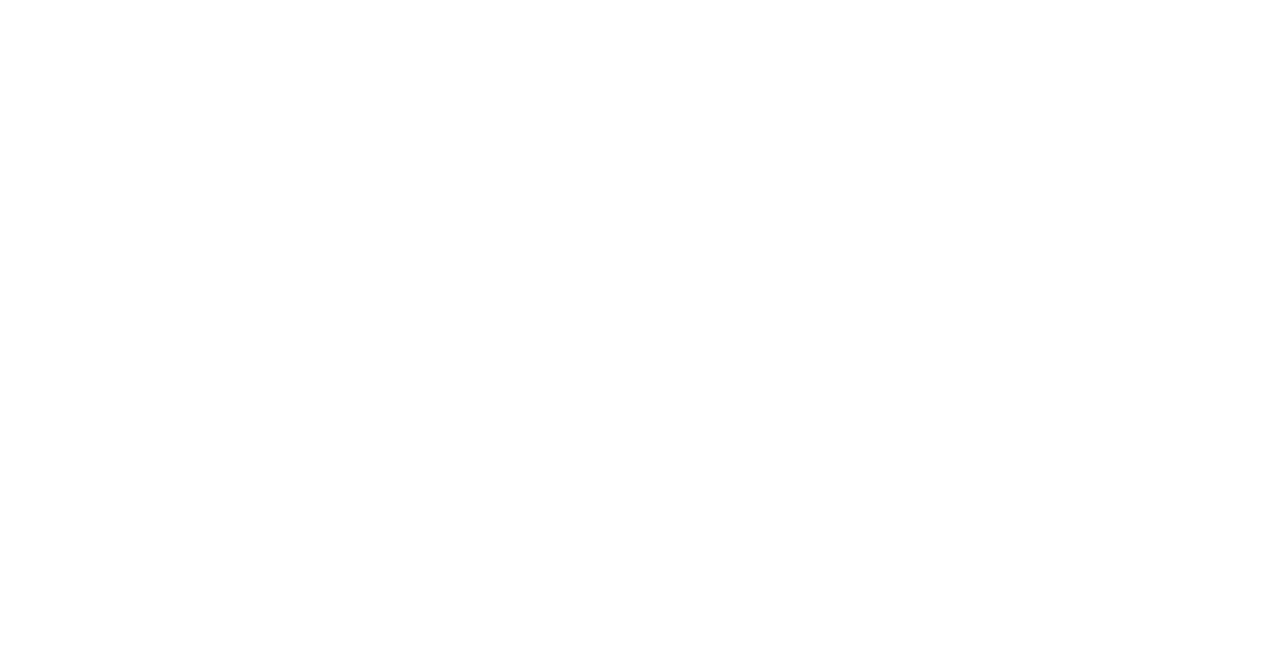
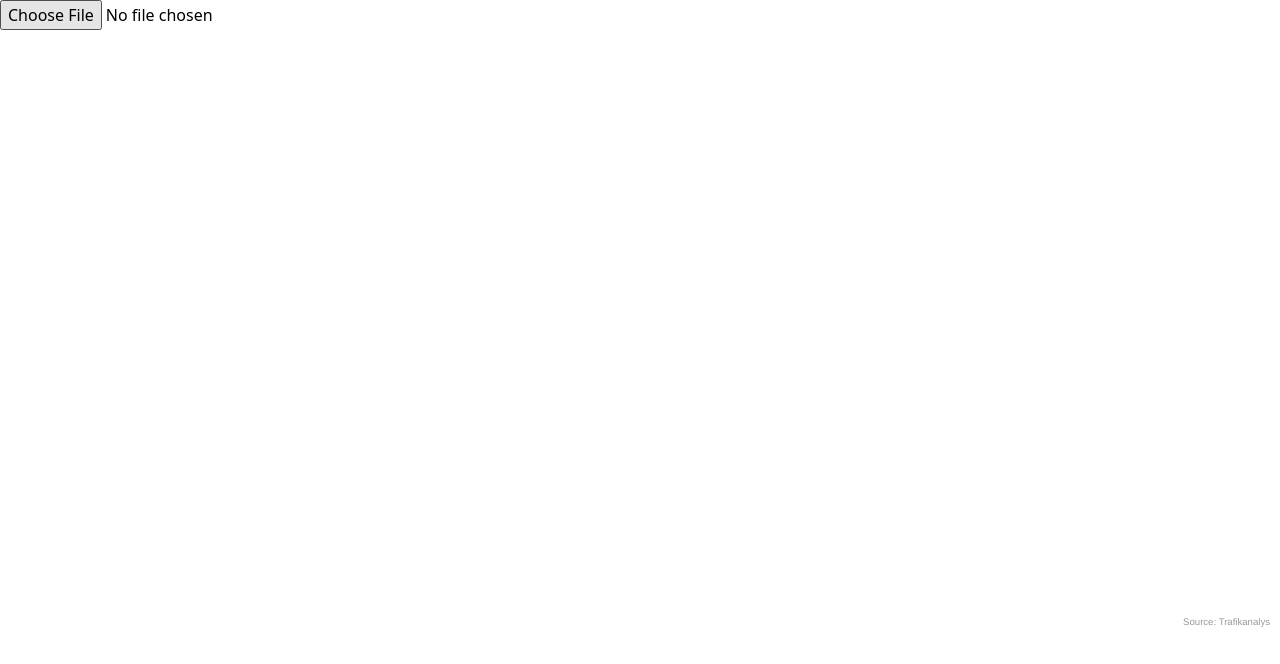
Before and after one commit to jacobbirke/Trafa-Statistik, a React (Vite) app in the folder Trafa-visualisering/: page / in a window 1280 px wide. Before the commit this address had no page. Shown: the top 664 px of the page. Built offline with nearby package versions, Linux system fonts and the light colour scheme.

Commit message:
fix av undefined

```diff
--- a/Trafa-visualisering/src/App.tsx
+++ b/Trafa-visualisering/src/App.tsx
@@ -9,9 +9,9 @@
   return (
     <Router>
       <Routes>
-        <Route path="/Järnvägstransport" element={<Järnvägstransport />} />
-        <Route path="/PunktlighetÅr" element={<ImportPunktlighetPerAr />} />
-        <Route path="/Tågtyper" element={<PunktlighetTagtyper />} />
+        <Route path="/järnvägstransport" element={<Järnvägstransport />} />
+        <Route path="/punktlighetår" element={<ImportPunktlighetPerAr />} />
+        <Route path="/tågtyper" element={<PunktlighetTagtyper />} />
       </Routes>
     </Router>
   );
--- a/Trafa-visualisering/src/components/ImportPunktlighetAr.tsx
+++ b/Trafa-visualisering/src/components/ImportPunktlighetAr.tsx
@@ -31,13 +31,13 @@
             title: {
               text: "",
               style: {
-                color: Highcharts.getOptions().colors?.[1] as string || "black",
+                color: Highcharts.getOptions().colors?.[1] as string ?? "black",
               },
             },
             labels: {
               format: "{value} ",
               style: {
-                color: Highcharts.getOptions().colors?.[1] as string || "black",
+                color: Highcharts.getOptions().colors?.[1] as string ?? "blue",
               },
             },
           },
@@ -46,13 +46,13 @@
             title: {
               text: "",
               style: {
-                color: Highcharts.getOptions().colors?.[0] as string || "black",
+                color: Highcharts.getOptions().colors?.[0] as string ?? "green",
               },
             },
             labels: {
               format: "{value} ",
               style: {
-                color: Highcharts.getOptions().colors?.[0] as string || "black",
+                color: Highcharts.getOptions().colors?.[0] as string ?? "red",
               },
             },
             opposite: true,
@@ -65,7 +65,7 @@
           align: "left",
           verticalAlign: "top",
           backgroundColor:
-            Highcharts.defaultOptions.legend?.backgroundColor ||
+            Highcharts.defaultOptions.legend?.backgroundColor ??
             "rgba(255,255,255,0.25)",
         },
         series: [
@@ -106,7 +106,7 @@
           header: 1,
         });
 
-        const title = jsonData[0]?.[1] || "";
+        const title = jsonData[0]?.[1] ?? "";
         const headers = jsonData[1];
         const units = jsonData[2];
 
--- a/Trafa-visualisering/src/components/PunktlighetTagtyper.tsx
+++ b/Trafa-visualisering/src/components/PunktlighetTagtyper.tsx
@@ -41,13 +41,13 @@
               title: {
                 text: "",
                 style: {
-                  color: Highcharts.getOptions().colors[1] as string,
+                  color: Highcharts.getOptions().colors?.[1] as string ?? "black",
                 },
               },
               labels: {
                 format: "{value} ",
                 style: {
-                  color: Highcharts.getOptions().colors[1] as string,
+                  color: Highcharts.getOptions().colors?.[1] as string  ?? "blue",
                 },
               },
             },
@@ -56,13 +56,13 @@
               title: {
                 text: "",
                 style: {
-                  color: Highcharts.getOptions().colors[0] as string,
+                  color: Highcharts.getOptions().colors?.[0] as string  ?? "greem",
                 },
               },
               labels: {
                 format: "{value} ",
                 style: {
-                  color: Highcharts.getOptions().colors[0] as string,
+                  color: Highcharts.getOptions().colors?.[0] as string  ?? "red",
                 },
               },
               opposite: true,
@@ -75,7 +75,7 @@
             align: "left",
             verticalAlign: "top",
             backgroundColor:
-              Highcharts.defaultOptions.legend.backgroundColor ||
+              Highcharts.defaultOptions.legend?.backgroundColor ??
               "rgba(255,255,255,0.25)",
           },
           series: [],
@@ -121,7 +121,7 @@
           let punctuality = row[3];
 
           if (punctuality === undefined || punctuality === null) {
-            punctuality = 0; // Default to 0 if no punctuality data
+            punctuality = 0;
           } else {
             punctuality = parseFloat(punctuality).toFixed(2);
             punctuality = parseFloat(punctuality);
@@ -149,7 +149,7 @@
             categories: years,
           });
 
-          chart.series = []; // Reset previous series
+          chart.series = [];
 
           Object.keys(groupedData).forEach((trainType) => {
             const data = groupedData[trainType];
@@ -182,7 +182,7 @@
               text: headers[3], // Punctuality title
               style: {
 
-                color: Highcharts.getOptions().colors[1],
+                color: Highcharts.getOptions().colors?.[1],
               },
             },
             labels: {
@@ -190,7 +190,7 @@
               format: "{value} " + units[3], // Punctuality unit
               style: {
 
-                color: Highcharts.getOptions().colors[1],
+                color: Highcharts.getOptions().colors?.[1],
               },
             },
             min: 0,
@@ -206,7 +206,7 @@
               text: headers[2], // Train title
               style: {
 
-                color: Highcharts.getOptions().colors[0],
+                color: Highcharts.getOptions().colors?.[0],
               },
             },
             labels: {
@@ -214,7 +214,7 @@
               format: "{value:,.0f} " + units[2], // Train unit
               style: {
 
-                color: Highcharts.getOptions().colors[0],
+                color: Highcharts.getOptions().colors?.[0],
               },
             },
           });
--- a/Trafa-visualisering/src/main.tsx
+++ b/Trafa-visualisering/src/main.tsx
@@ -2,9 +2,11 @@
 import { createRoot } from 'react-dom/client'
 import './index.css';
 import App from './App.tsx'
+import PunktlighetTagtyper from './components/PunktlighetTagtyper.tsx';
 
 createRoot(document.getElementById('root')!).render(
   <StrictMode>
     <App />
+    <PunktlighetTagtyper/>
   </StrictMode>,
 )
```
